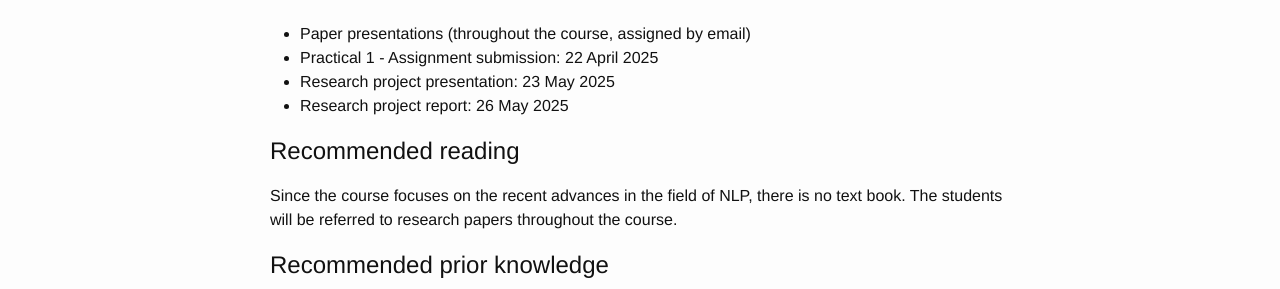
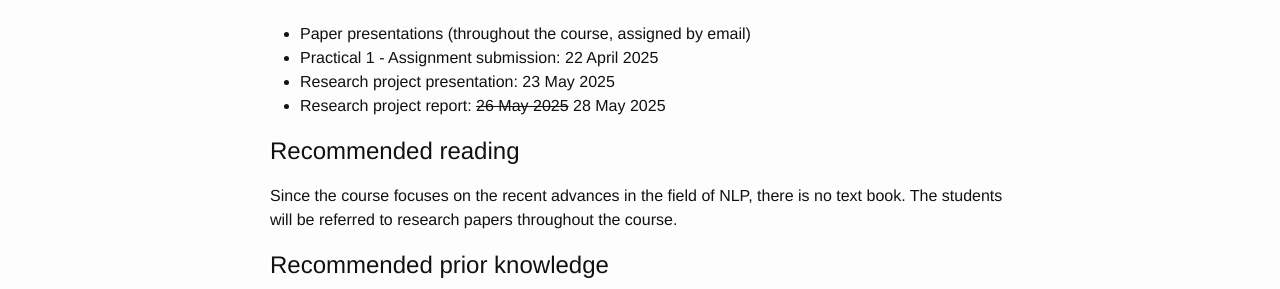
Before and after one commit to cl-illc/semantics-2025, a Jekyll site: the page built from index.md, in a window 1280 px wide. Shown: the part 994-1283 px from the top of the page. Built offline with Jekyll 4.4.1, drawn with Linux system fonts in a browser that asks for light colours.

Commit message:
Update index.md

```diff
--- a/index.md
+++ b/index.md
@@ -33,7 +33,7 @@ The course has no exam. The grade is based on participation, including presentat
 - Paper presentations (throughout the course, assigned by email)
 - Practical 1 - Assignment submission: 22 April 2025
 - Research project presentation: 23 May 2025
-- Research project report: 26 May 2025
+- Research project report: ~~26 May 2025~~ 28 May 2025
 
 ## Recommended reading
 
```
